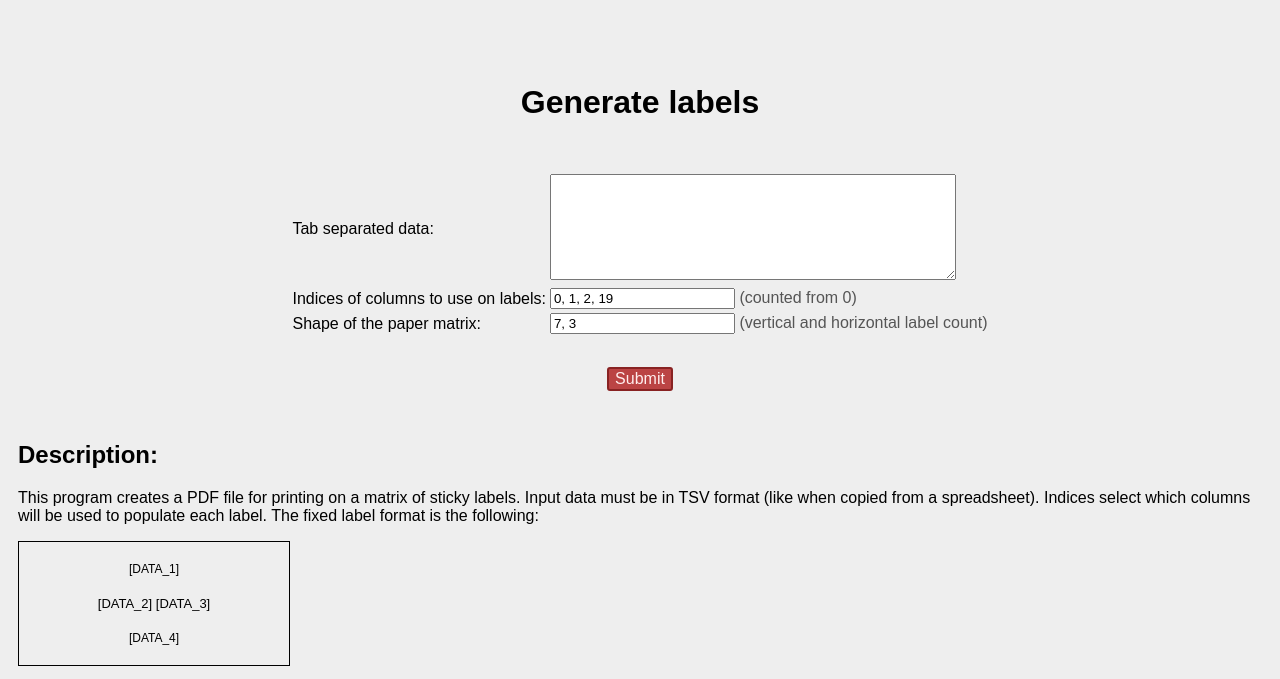
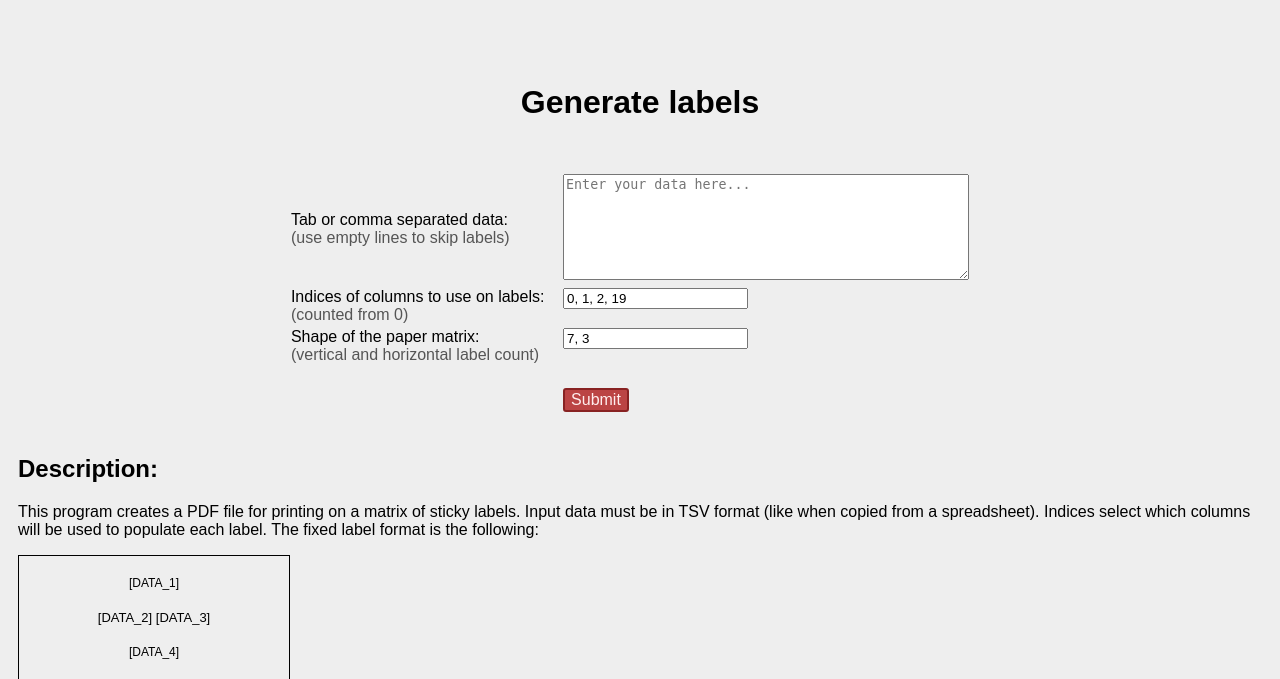
Before and after one commit to akmuzfer/LabelGenerator, a Flask app: page / in a window 1280 px wide. Shown: the top 679 px of the page. Run offline with Flask 2, Linux system fonts and the light colour scheme.

Commit message:
Data split with spaces around separator, extract line parsing to method, css

```diff
--- a/main.py
+++ b/main.py
@@ -1,6 +1,6 @@
 from io import BytesIO
 from flask import Flask, request, send_file, render_template
-from generate_labels import generate_labels
+from generate_labels import generate_labels, parse_data
 
 app = Flask(__name__)
 
@@ -17,11 +17,7 @@ def create():
     shape = request.form['shape'].split(',')
     shape = (int(shape[0].strip()), int(shape[1].strip()))
 
-    data = []
-    for l in text.split('\n'):
-        words = l.split('\t')
-        parts = [words[i].strip() for i in indices]
-        data.append(parts)
+    data = parse_data(text.split('\n'), indices)
 
     file_bytes = BytesIO(generate_labels(data, label_shape=shape))
 
--- a/templates/index.html
+++ b/templates/index.html
@@ -20,6 +20,9 @@
         }
 		div {
 			padding: 10px;
+		}
+		td :last-child {
+			margin-right: 20px;
 		}
 		.gray {
 			color: #555
@@ -60,21 +63,25 @@
         <form action="/api/create" method="POST" enctype="multipart/form-data" style="text-align: -webkit-center;">
 			<table style="text-align: left">
 			<tr>
-				<td> Tab separated data:
-	            <td><textarea name="data" style="width: 400px; height: 100px"></textarea>
+				<td> Tab or comma separated data: <br> <span class="gray">(use empty lines to skip labels)</span>
+	            <td><textarea name="data" style="width: 400px; height: 100px" placeholder="Enter your data here..."></textarea>
 			</tr>
 			<tr>
-				<td> Indices of columns to use on labels:
-				<td><input type="text" name="indices" value="0, 1, 2, 19"> <span class="gray">(counted from 0)</span>
+				<td> Indices of columns to use on labels: <br> <span class="gray">(counted from 0)</span>
+				<td style="vertical-align: top"><input type="text" name="indices" value="0, 1, 2, 19">
 			</tr>
 			<tr>
-				<td> Shape of the paper matrix:
-				<td><input type="text" name="shape" value="7, 3"> <span class="gray">(vertical and horizontal label count)</span>
+				<td> Shape of the paper matrix: <br> <span class="gray">(vertical and horizontal label count)</span>
+				<td style="vertical-align: top"><input type="text" name="shape" value="7, 3">
+			</tr>
+			<tr>
+				<td />
+				<td>
+	            	<input type="submit" value="Submit" class="btn" style="margin-top: 20px">
+				</td>
 			</tr>
 			</table>
-			<div>
-            	<input type="submit" value="Submit" class="btn" style="margin-top: 20px">
-			</div>
+
 		</form>
 	</div>
 	<div style="text-align: left">
```
Also changed, not shown: generate_labels.py (+13 -7 lines).
